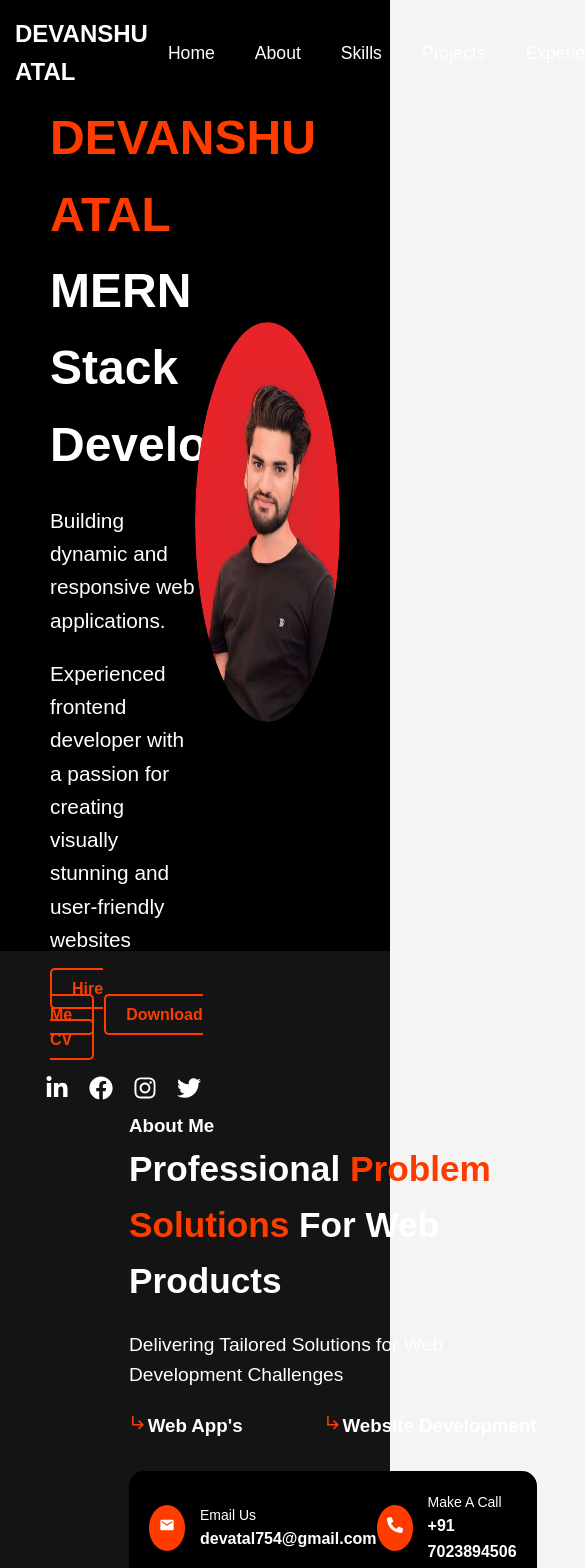
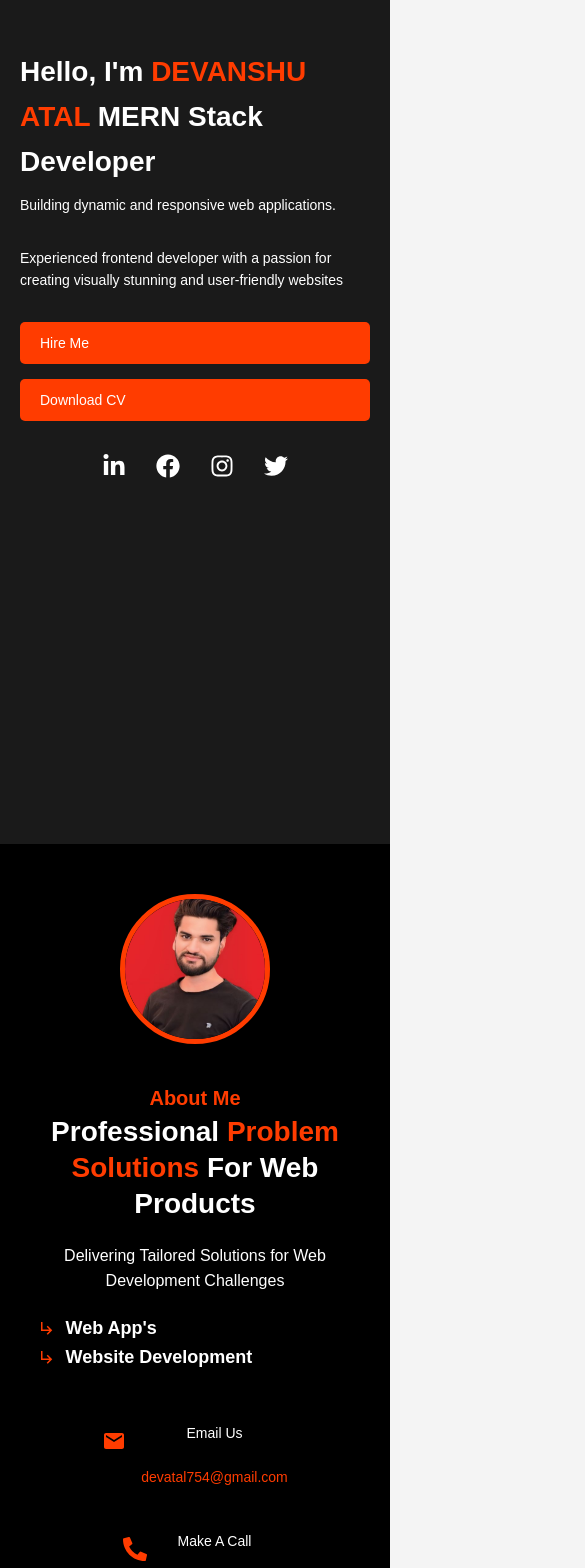
Before and after one commit to Atal-dev/MyPortfolio, a React (Vite) app: page / in a window 390 px wide. Shown: the top 1568 px of the page, 585 px wide, since content can reach past the window. Built offline with nearby package versions, Linux system fonts and the light colour scheme.

Commit message:
update css with responsive

```diff
--- a/src/App.css
+++ b/src/App.css
@@ -25,6 +25,7 @@ p {
   margin-bottom: 20px;
 }
 
+
 /* Header Section */
 /* Header Styles */
 header {
@@ -35,7 +36,7 @@ header {
   z-index: 100;
 }
 
-nav{
+nav {
   display: flex;
   justify-content: space-between;
 }
@@ -55,7 +56,8 @@ header .logo a {
   text-decoration: none;
   margin-right: auto;
 }
-header .logo:hover{
+
+header .logo:hover {
   border-bottom: 2px solid #ff3c00;
 }
 
@@ -96,155 +98,315 @@ header .cv-button a:hover {
 }
 
 
+
 /* Hero Section */
+/* Hero Section Styling */
 .hero-section {
   display: flex;
   justify-content: space-between;
   align-items: center;
+  background-color: #1a1a1a;
+  color: white;
+  padding: 80px 50px;
+  position: relative;
   height: 100vh;
-  padding: 0 50px;
-  background-color: black;
-  color: white;
 }
 
 .hero-content {
-  max-width: 50%;
+  max-width: 600px; /* Adjusted for better alignment */
+  text-align: left; /* Align content to the left */
+  z-index: 2;
 }
 
 .hero-content h1 {
-  font-size: 3rem;
-  margin-bottom: 20px;
+  font-size: 48px;
+  font-weight: 700;
+  margin-bottom: 10px;
 }
-.hero-content h1 span{
+
+.hero-content h1 span {
   color: #ff3c00;
 }
 
 .hero-content p {
-  font-size: 1.3rem;
+  font-size: 18px;
+  line-height: 1.6;
+  margin-bottom: 30px;
+}
+
+.cv-button {
+  display: flex;
+  gap: 20px;
+  margin-bottom: 30px;
+}
+
+.cv-button a {
+  padding: 12px 25px;
+  background-color: #ff3c00;
+  color: white;
+  text-decoration: none;
+  font-size: 16px;
+  border-radius: 5px;
+  font-weight: 500;
+  transition: background-color 0.3s ease;
+}
+
+.cv-button a:hover {
+  background-color: #e53935;
+}
+
+.social-icons {
+  display: flex;
+  gap: 20px;
+  font-size: 24px;
+}
+
+.social-icons a {
+  color: white;
+  transition: color 0.3s ease;
+}
+
+.social-icons a:hover {
+  color: #ff3c00;
 }
 
 .hero-photo {
+  position: relative;
+  z-index: 1;
+}
+
+.hero-photo img {
   width: 400px;
   height: 400px;
   border-radius: 50%;
-  overflow: hidden;
-  align-items: center;
-  justify-content: center;
+  object-fit: cover;
+  border: 5px solid #ff3c00;
+  margin-right: 20%;
 }
 
-.hero-photo img {
-  width: 100%;
-  height: 100%;
-  border-radius: 50%;
+/* Media Queries for Responsiveness */
+
+/* For Tablets and Small Laptops */
+@media (max-width: 1024px) {
+  .hero-section {
+    padding: 60px 30px;
+    flex-direction: column;
+    text-align: center; /* Center the text for smaller screens */
+  }
+
+  .hero-content h1 {
+    font-size: 36px;
+  }
+
+  .hero-content p {
+    font-size: 16px;
+  }
+
+  .cv-button a {
+    padding: 10px 20px;
+  }
+
+  .social-icons {
+    gap: 15px;
+    font-size: 22px;
+  }
+
+  .hero-photo img {
+    width: 200px;
+    height: 200px;
+  }
+
+  /* Hide the profile photo */
+  .hero-photo {
+    display: none;
+  }
 }
 
-.cv-button a {
-  color: #ff3c00;
-  font-weight: bold;
-  text-decoration: none;
-  border: 2px solid #ff3c00;
-  padding: 10px 20px;
-  border-radius: 5px;
-  transition: background-color 0.3s ease-in;
-  margin-right: 10px;
+/* For Mobile Devices */
+@media (max-width: 500px) {
+  .hero-section {
+    padding: 50px 20px;
+    flex-direction: column;
+    text-align: center; /* Center the text for mobile */
+  }
+
+  .hero-content h1 {
+    font-size: 28px;
+  }
+
+  .hero-content p {
+    font-size: 14px;
+  }
+
+  .cv-button {
+    flex-direction: column;
+    gap: 15px;
+  }
+
+  .cv-button a {
+    font-size: 14px;
+    padding: 10px 20px;
+  }
+
+  .social-icons {
+    gap: 10px;
+    font-size: 20px;
+  }
+
+  .hero-photo img {
+    width: 150px;
+    height: 150px;
+  }
 }
 
- .cv-button a:hover {
-  background-color: #ff3c00;
-  color: #fff;
-}
 
 /* About Section */
+/* About Section Styling */
 .about-section {
-  background-color: #131313fd;
-  padding: 160px 50px;
+  display: flex;
+  justify-content: center;
+  padding: 80px 50px;
+  background-color: #000;
+  color: #fff;
 }
 
 .about-container {
   display: flex;
   justify-content: space-between;
+  width: 100%;
+  max-width: 1200px;
   align-items: center;
-  width: 80%;
-  margin: 0 auto;
+  gap: 50px;
 }
 
-.about-photo {
-  flex: 1;
-  max-width: 250px;
+/* Left Side: Profile Picture */
+.about-photo img {
+  width: 350px;
+  height: 350px;
   border-radius: 50%;
-  overflow: hidden;
-  margin-right: 50px;
+  object-fit: cover;
+  border: 5px solid #ff3c00;
 }
 
-.about-photo img {
-  width: 100%;
-  height: auto;
-  border-radius: 50%;
+/* Right Side: About Content */
+.about-content {
+  max-width: 600px;
 }
 
-.about-content {
-  flex: 2;
-  color: #fff;
+.about-content h3 {
+  font-size: 20px;
+  color: #ff3c00;
 }
 
 .about-content h2 {
-  font-size: 2.2rem;
-  margin-bottom: 20px;
+  font-size: 36px;
+  line-height: 1.3;
 }
-.about-content h2 span{
+
+.about-content h2 span {
   color: #ff3c00;
 }
 
 .about-content p {
-  font-size: 1.2rem;
-  line-height: 1.6;
+  margin: 20px 0;
+  font-size: 18px;
+  color: #fff;
 }
-.about-content .about-skill{
+
+.about-skill h3 {
+  font-size: 18px;
   display: flex;
-  justify-content: space-between;
+  align-items: center;
+  color: #fff;
 }
-.about-icon {
+
+.about-skill .about-icon {
   color: #ff3c00;
+  margin-right: 10px;
 }
 
 .contact-container {
-  display: flex;
-  justify-content: space-around;
-  background-color: black;
-  padding: 20px;
-  border-radius: 15px;
   margin-top: 30px;
 }
 
 .contact-item {
   display: flex;
   align-items: center;
+  margin-bottom: 20px;
+}
+
+.contact-item .icon {
+  font-size: 24px;
+  color: #ff3c00;
+  margin-right: 15px;
+}
+
+.contact-item .info p {
+  font-size: 16px;
   color: #fff;
 }
 
-.icon {
-  background-color: #ff3c00;
-  border-radius: 50%;
-  padding: 10px;
-  margin-right: 15px;
+.contact-item .info a {
+  font-size: 16px;
+  color: #ff3c00;
+  text-decoration: none;
 }
 
-.icon img {
-  width: 24px;
-  height: 24px;
+.contact-item .info a:hover {
+  text-decoration: underline;
 }
 
-.info p {
-  margin: 0;
-  font-size: 14px;
+/* Media Queries for Responsiveness */
+
+/* For Tablets and Small Laptops */
+@media (max-width: 1024px) {
+  .about-container {
+    flex-direction: column;
+    align-items: center;
+  }
+  .about-photo img {
+    width: 200px;
+    height: 200px;
+  }
+  .about-content {
+    text-align: center;
+    max-width: 90%;
+  }
 }
 
-.info a {
-  color: #fff;
-  text-decoration: none;
-  font-size: 16px;
-  font-weight: bold;
+/* For Mobile Devices */
+@media (max-width: 500px) {
+  .about-section {
+    padding: 50px 20px;
+  }
+  .about-container {
+    flex-direction: column;
+    gap: 30px;
+  }
+  .about-photo img {
+    width: 150px;
+    height: 150px;
+  }
+  .about-content h2 {
+    font-size: 28px;
+  }
+  .about-content p {
+    font-size: 16px;
+  }
+  .contact-container {
+    text-align: center;
+  }
+  .contact-item {
+    justify-content: center;
+  }
+  .contact-item .info p {
+    font-size: 14px;
+  }
+  .contact-item .info a {
+    font-size: 14px;
+  }
 }
+
 
 
 /* Skills Section */
@@ -254,10 +416,11 @@ header .cv-button a:hover {
   padding: 150px 50px;
   background-color: #000;
   color: white;
+  margin: 0 auto;
 }
 
 .skills-header {
-  max-width: 400px;
+  width: 40%;
 }
 
 .skills-header p {
@@ -290,9 +453,14 @@ header .cv-button a:hover {
 } */
 
 .skills-grid {
-  display: grid;
-  grid-template-columns: repeat(4, 1fr);
-  gap: 20px;
+  display: flex;
+  /* grid-template-columns: repeat(4, 1fr); */
+  /* flex-direction: ; */
+  flex-wrap: wrap;
+  justify-content: flex-start;
+  gap: 4%;
+  row-gap: 20px;
+  width: 50%;
 }
 
 .skill-card {
@@ -301,6 +469,7 @@ header .cv-button a:hover {
   text-align: center;
   border-radius: 10px;
   transition: transform 0.3s ease-in;
+  width: 30%;
 
 }
 
@@ -328,77 +497,136 @@ header .cv-button a:hover {
   color: #ff3c00;
 }
 
+@media (max-width:1024px){
+  .skills-section{
+    width: 100%;
+    flex-direction: column;
+  }
+  .skills-header{
+    width: 100%;
+  }
+  .skills-grid{
+    width: 100%;
+  }
+
+}
+@media (max-width:550px){
+.skill-card{
+    width: 46%;
+  }
+}
+
 
 
 
 
 /* Projects Section */
-.projects-section {
-  background-color: #111010;
-  /* color: #fff; */
-  padding: 60px 100px;
-  text-align: center;
+.portfolio{
+  width: 100%;
+  padding: 5% 0%;
+  background-color:#1c1c1e;
+}
+.portfolio>h2{
+   width: 100%;
+   color:#ff3c00;
+   font-size: 40px;
+   text-align: center;
+   margin-bottom: 1%;
 }
 
-.projects-section h2 {
-  margin-bottom: 40px;
-  font-size: 2rem;
+.portfolio-down{
+   width:100% ;
+   display: flex;
+   flex-wrap: wrap;
+   gap: 2%;
+   justify-content: center;
+}
+.portfolio-project{
+   width: 30%;
+   height: 40vh;
+   border-radius: 10px;
+   margin-top: 5%;
+   overflow: hidden;
+   /* background-color: #10375C; */
+   box-shadow: rgba(0, 0, 0, 0.1) 0px 4px 12px;
 }
 
-.projects-container {
-  display: flex;
-  /* flex-direction: column; */
-  justify-content: center;
-  flex-wrap: wrap;
+.protfolio-hover{
+   width: 100%;
+   height: 100%;
+   background: linear-gradient(0deg, rgba(16,55,92,1) 0%, rgba(5, 14, 62, 0.715) 100%);
+   display: flex;
+   transform: translateY(0%);
+   flex-direction: column;
+   justify-content: center;
+   gap: 5%;
+   align-items: center;
+   padding: 5%;
+}
+.portfolio-project:hover .protfolio-hover{
+   transition: 500ms;
+   transform: translateY(-102%);
+}
+.protfolio-hover>h4{
+   color: #fff;
+   font-size: 30px;
+   text-align: center;
+}
+.protfolio-hover>p{
+   color: #fff;
+   font-size: 15px;
+   line-height: 20px;
+   text-align: center;
+}
+.protfolio-hover>a{
+   width: 50px;
+   border-radius: 50%;
+   height: 50px;
+   text-align: center;
+   display: flex;
+   justify-content: center;
+   align-items: center;
+   background-color: #fff;
 }
 
-.project-card {
-  width: 300px;
-  padding: 20px;
-  background-color: #f4f4f4;
-  margin: 20px;
-  border-radius: 10px;
-  text-align: center;
-  transition: transform 0.3s ease-in;
-  box-shadow: 0 4px 8px rgba(0, 0, 0, 0.1);
+
+.portfolio-project>img{
+   width: 100%;
+   height: 100%;
+   object-fit: cover;
+
+}
+.portfolio-project>h4{
+   font-size: 18px;
+   font-weight: 500;
+   color: #fff;
+   text-align: center;
 }
 
-.project-card:hover {
-  transform: scale(1.05);
+
+@media only screen and (max-width: 1000px){
+   .portfolio-project{
+       width: 90%;
+   }
 }
 
-.project-card h3 {
-  font-size: 1.5rem;
-  margin-bottom: 15px;
-}
 
-.project-card p {
-  margin-bottom: 15px;
-  font-size: 1.1rem;
-}
-
-.project-card a {
-  text-decoration: none;
-  color: #333;
-  font-weight: 600;
-  transition: color 0.3s ease-in;
-}
-
-.project-card a:hover {
-  color: #ffcc00;
-}
 
 /* Contact Section */
+/* Contact Section Styling */
 .contact-section {
   display: flex;
   justify-content: space-between;
   padding: 150px 50px;
   background-color: #000;
   color: white;
+  width: 100%;
+  margin: 0 auto;
 }
 
+/* Contact Info Styling */
 .contact-info {
-  max-width: 400px;
+  width: 40%;
 }
 
 .contact-info h3 {
@@ -438,16 +666,19 @@ header .cv-button a:hover {
   font-size: 20px;
 }
 
+/* Contact Form Container */
 .contact-form-container {
-  width: 60%;
+  width: 50%;
 }
 
+/* Grid Layout for the Form */
 .contact-form {
   display: grid;
   grid-template-columns: 1fr 1fr;
   gap: 20px;
 }
 
+/* Styling for Form Elements */
 .form-group {
   display: flex;
   flex-direction: column;
@@ -458,7 +689,8 @@ header .cv-button a:hover {
   font-size: 14px;
 }
 
-.form-group input, .form-group textarea {
+.form-group input,
+.form-group textarea {
   padding: 10px;
   border: 1px solid #333;
   border-radius: 8px;
@@ -471,6 +703,7 @@ textarea {
   height: 100px;
 }
 
+/* Submit Button Styling */
 .submit-btn {
   grid-column: span 2;
   padding: 15px 20px;
@@ -485,6 +718,34 @@ textarea {
 .submit-btn:hover {
   background-color: #ff3c00;
 }
+
+/* Media Queries for Responsiveness */
+
+/* For Tablets and Small Laptops */
+@media (max-width: 1024px) {
+  .contact-section {
+    flex-direction: column;
+    justify-content: center;
+  }
+  .contact-info {
+    width: 100%;
+  }
+  .contact-form-container {
+    width: 100%;
+  }
+}
+
+/* For Screens Less Than 500px */
+@media (max-width: 500px) {
+  .contact-form {
+    grid-template-columns: 1fr;
+  }
+  .contact-section {
+    padding: 50px 20px;
+  }
+}
+
+
 
 
 /* Footer Section */
--- a/src/App.jsx
+++ b/src/App.jsx
@@ -1,6 +1,6 @@
 import { useState } from 'react'
 import reactLogo from './assets/react.svg'
-import viteLogo from '/vite.svg'
+// import viteLogo from '/vite.svg'
 import './App.css'
 import Header from './components/Header';
 import HeroSection from './components/HeroSection';
@@ -18,7 +18,7 @@ function App() {
   return (
     <>
        <div className="App">
-      <Header />
+      {/* <Header /> */}
       <HeroSection />
       <About />
       <Skills />
--- a/src/components/About.jsx
+++ b/src/components/About.jsx
@@ -1,11 +1,8 @@
-import React from 'react';
-import profilePic from '../assets/profile-pic.jpg'; // Add the same profile image here
+import React from "react";
+import profilePic from "../assets/profile-pic.jpg"; // Add the same profile image here
 import { MdOutlineSubdirectoryArrowRight } from "react-icons/md";
 import { MdEmail } from "react-icons/md";
 import { FaPhoneAlt } from "react-icons/fa";
-
-
-
 
 const About = () => {
   return (
@@ -19,27 +16,30 @@ const About = () => {
         {/* Right side: About content */}
         <div className="about-content">
           <h3>About Me</h3>
-          <h2>Professional <span>Problem Solutions</span>  For Web Products</h2>
-          <p>
-          Delivering Tailored Solutions for Web Development Challenges
-          </p>
-          <div className='about-skill' >
-            <h3> <MdOutlineSubdirectoryArrowRight className='about-icon' />
-            Web App's</h3>
-            <h3><MdOutlineSubdirectoryArrowRight className='about-icon' />
-            Website Development</h3>
+          <h2>
+            Professional <span>Problem Solutions</span> For Web Products
+          </h2>
+          <p>Delivering Tailored Solutions for Web Development Challenges</p>
+          <div className="about-skill">
+            <h3>
+              {" "}
+              <MdOutlineSubdirectoryArrowRight className="about-icon" />
+              Web App's
+            </h3>
+            <h3>
+              <MdOutlineSubdirectoryArrowRight className="about-icon" />
+              Website Development
+            </h3>
           </div>
-
 
           <div className="contact-container">
             <div className="contact-item">
               <div className="icon">
                 <MdEmail />
-
               </div>
               <div className="info">
                 <p>Email Us</p>
-          <a href="mailto:support@gmail.com">devatal754@gmail.com</a>
+                <a href="mailto:devatal754@gmail.com.com">devatal754@gmail.com</a>
               </div>
             </div>
 
@@ -49,7 +49,7 @@ const About = () => {
               </div>
               <div className="info">
                 <p>Make A Call</p>
-          <a href="tel:+88012345688">+91 7023894506</a>
+                <a href="tel:+917023894506">+91 7023894506</a>
               </div>
             </div>
           </div>
--- a/src/components/Projects.jsx
+++ b/src/components/Projects.jsx
@@ -1,33 +1,73 @@
-import React from 'react';
-import { motion } from 'framer-motion';
+import React from 'react'
+// import './Portfolio.css'
+import { FaLink } from "react-icons/fa";
+// import project1 from '../../src/assets/project1.png'
 
-const Projects = () => {
-  const projects = [
-    { title: 'Project 1', description: 'Full-stack MERN application', link: '#' },
-    { title: 'Project 2', description: 'E-commerce website', link: '#' },
-    { title: 'Project 3', description: 'Portfolio website', link: '#' },
-  ];
+function Portfolio() {
+    const portfolio = [
+        {
+           img : './project1.png',
+           name: "Code Dev",
+           decription: "I created a website for a professional IT solutions company that was designed for SEO, SMM, and a smooth user experience to increase traffic and engagement.",
+           url: "https://www.codedevservices.com/"
+        },
+        {
+            img : './project1.png',
+            name: "The world or RH",
+            decription: "I helped with the construction and performance marketing of a high-end home goods website, improving user experience and increasing traffic using SEO and SMM tactics.",
+            url: "https://rh.com/us/en/"
+        },
+        {
+            img : './project1.png',
+            name: "Alchemy Design",
+            decription: "I created a website for luxury interior design, maximizing SEO and SMM to increase exposure and customer interaction.",
+            url: "https://www.alchemydesign.ae/"
+        },
+        {
+            img : './project1.png',
+            name: "Digital Silk",
+            decription: "A digital agency website I enhanced with optimized development, SEO, and SMM strategies to drive traffic and improve performance.",
+            url: "https://www.digitalsilk.com/"
+        },
+        {
+            img : './project1.png',
+            name: "Diva Boutique",
+            decription: "An online fashion store I developed, focusing on SEO and SMM to boost visibility, traffic, and online sales.",
+            url: "https://www.divaboutiqueonline.com/"
+        },
+
+
+    ]
+
+
 
   return (
-    <section id="projects" className="projects-section">
+    <div className='portfolio' id='Portfolio'>
       <h2>My Projects</h2>
-      <div className="projects-container">
-        {projects.map((project, index) => (
-          <motion.div
-            key={index}
-            whileHover={{ scale: 1.05 }}
-            className="project-card"
-          >
-            <h3>{project.title}</h3>
-            <p>{project.description}</p>
-            <a href={project.link} target="_blank" rel="noreferrer">
-              View Project
-            </a>
-          </motion.div>
-        ))}
+      <div className="Bar"></div>
+
+
+      <div className="portfolio-down">
+        {
+            portfolio.map((e , index)=>{
+                return(
+                    <div className="portfolio-project" key={index}>
+
+                            <img src={e.img} alt="" />
+
+                            <div className="protfolio-hover">
+                                    <h4>{e.name}</h4>
+                                    <p>{e.decription}</p>
+                                    <a href={e.url} target="_blank"><FaLink /></a>
+                            </div>
+
+                    </div>
+                )
+            })
+        }
       </div>
-    </section>
-  );
-};
+    </div>
+  )
+}
 
-export default Projects;
+export default Portfolio
```
Also changed, not shown: public/project1.png (added). Lines whose indentation alone changed are shown as unchanged.
